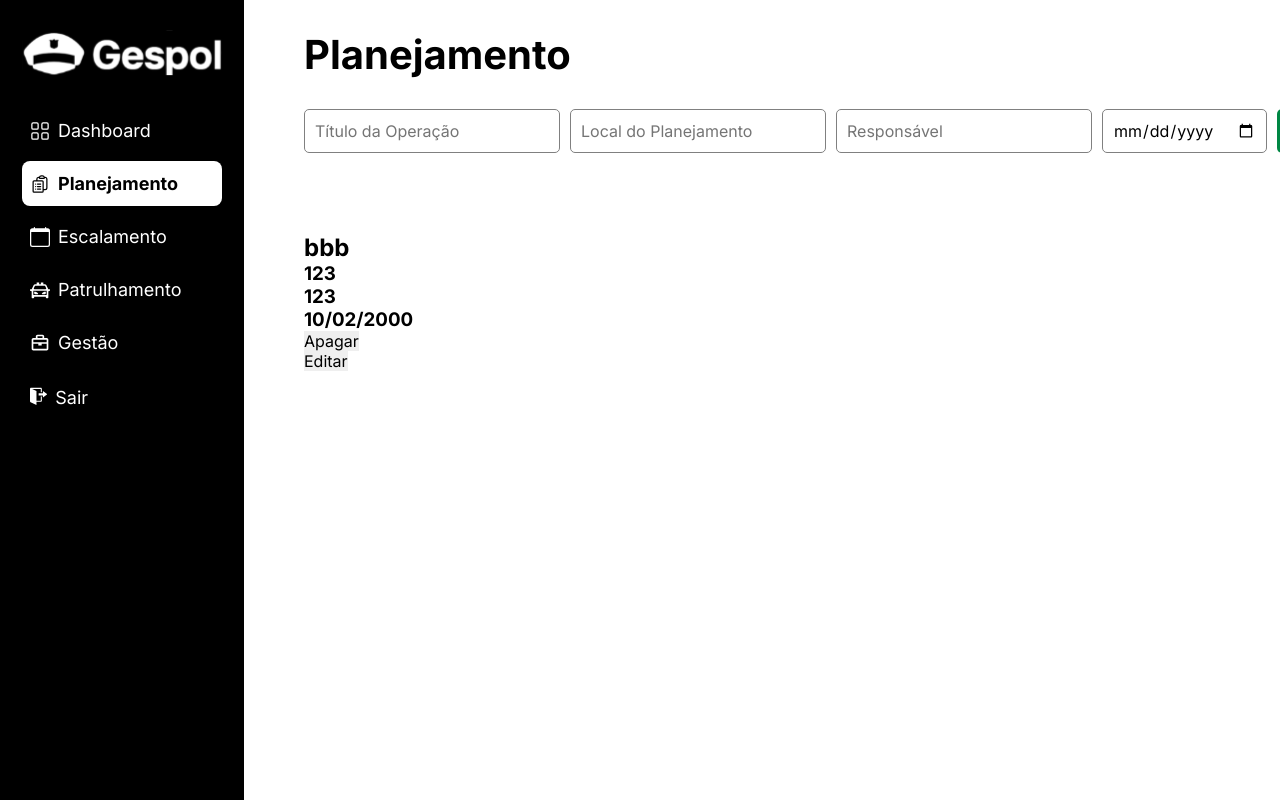
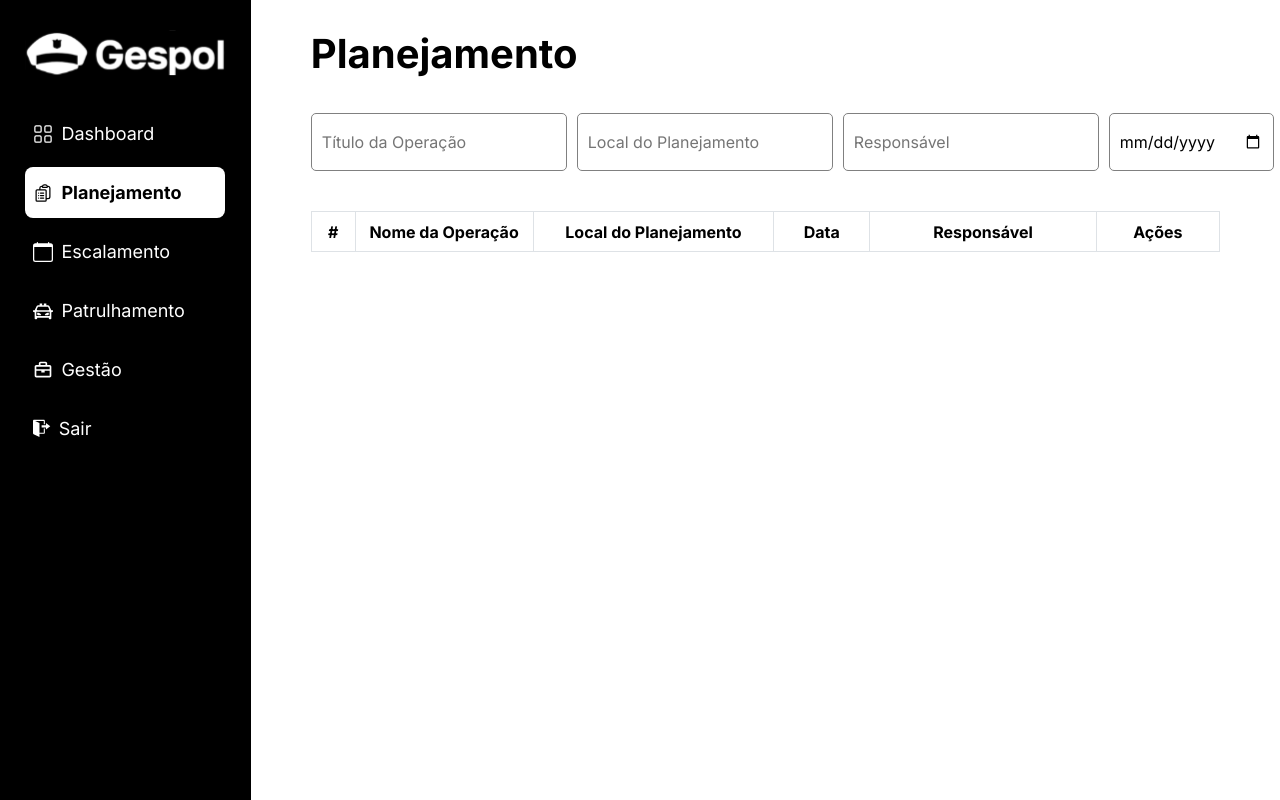
Before and after one commit to xbozo/gespol-system, a React (Vite) app: page /planning in a window 1280 px wide. Built offline with nearby package versions, Linux system fonts and the light colour scheme; data requests are answered from the project's data file.

Commit message:
feat: Made table structure and overall improvements on Plannings

```diff
--- a/db.json
+++ b/db.json
@@ -1,11 +1,3 @@
 {
-  "plannings": [
-    {
-      "title": "bbb",
-      "location": "123",
-      "date": "2000-02-10",
-      "responsible": "123",
-      "id": "006bceb2-d3e4-4528-b8e1-756bc8f4e803"
-    }
-  ]
+  "plannings": []
 }
--- a/package.json
+++ b/package.json
@@ -11,10 +11,13 @@
         "preview": "vite preview"
     },
     "dependencies": {
+        "@popperjs/core": "^2.11.8",
         "@types/uuid": "^9.0.4",
         "axios": "^1.5.0",
+        "bootstrap": "^5.3.2",
         "date-fns": "^2.30.0",
         "react": "^18.2.0",
+        "react-bootstrap": "^2.8.0",
         "react-dom": "^18.2.0",
         "react-icons": "^4.10.1",
         "react-router-dom": "^6.15.0",
--- a/src/components/PlanningItem/index.tsx
+++ b/src/components/PlanningItem/index.tsx
@@ -3,9 +3,17 @@ import { PlanningType } from "../../@types/PlanningType";
 
 import { PlanningActions } from "../../reducers/PlanningsReducer";
 import { dateFormatter } from "../../utils/dateFormatter";
+
+import { AiOutlineEye } from "react-icons/ai";
+import { BsPencil } from "react-icons/bs";
+import { FiTrash2 } from "react-icons/fi";
+import { toast } from "react-toastify";
+
+import { api } from "../../libs/axios";
 import * as C from "./styles";
 
 interface Props extends PlanningType {
+    totalLength: number;
     onDelete: (id: string) => void;
     dispatch: React.Dispatch<PlanningActions>;
 }
@@ -16,6 +24,7 @@ export function PlanningItem({
     responsible,
     date,
     id,
+    totalLength,
     onDelete,
     dispatch,
 }: Props) {
@@ -39,8 +48,26 @@ export function PlanningItem({
             editedResponsible.trim() === "" ||
             editedDate.trim() === ""
         ) {
-            alert("Preencha todos os campos.");
+            toast.error("Preencha corretamente todos os campos.", {
+                position: "top-right",
+                autoClose: 3000,
+                hideProgressBar: false,
+                closeOnClick: true,
+                pauseOnHover: true,
+                draggable: true,
+                progress: undefined,
+                theme: "light",
+            });
         } else {
+            const editedPlanning: PlanningType = {
+                title: editedTitle,
+                location: editedLocation,
+                date: editedDate,
+                responsible: editedResponsible,
+                id,
+            };
+
+            api.put(`/plannings/${id}`, editedPlanning).then(() => {
                 dispatch({
                     type: "editPlanning",
                     payload: {
@@ -51,20 +78,50 @@ export function PlanningItem({
                         id,
                     },
                 });
+            });
 
             setIsEditModalOpen(false);
+            setEditedTitle("");
+            setEditedLocation("");
+            setEditedResponsible("");
+            setEditedDate("");
         }
     }
 
     return (
-        <C.Container>
-            <h2>{title}</h2>
-            <h3>{location}</h3>
-            <h3>{responsible}</h3>
-            <h3>{formattedDate}</h3>
-            <button onClick={handleDeletePlanning}>Apagar</button>
-            <br />
-            <button onClick={() => setIsEditModalOpen(true)}>Editar</button>
+        <>
+            <C.TRow>
+                <th scope="row">{totalLength}</th>
+                <td>{title}</td>
+                <td>{location}</td>
+                <td>{formattedDate}</td>
+                <td>{responsible?.toUpperCase()}</td>
+                <td className="actions-td">
+                    <div className="edit-actions">
+                        <button id="visualizeButton">
+                            <div className="actionsimg-container">
+                                <AiOutlineEye />
+                            </div>
+                        </button>
+                        <button
+                            onClick={() => setIsEditModalOpen(true)}
+                            id="editButton"
+                        >
+                            <div className="actionsimg-container">
+                                <BsPencil />
+                            </div>
+                        </button>
+                        <button
+                            onClick={handleDeletePlanning}
+                            id="deleteButton"
+                        >
+                            <div className="actionsimg-container">
+                                <FiTrash2 />
+                            </div>
+                        </button>
+                    </div>
+                </td>
+            </C.TRow>
 
             {/* Edit modal and edit operation logic*/}
             {isEditModalOpen && (
@@ -119,6 +176,6 @@ export function PlanningItem({
                     </C.EditModalContainer>
                 </C.EditModalOverlay>
             )}
-        </C.Container>
+        </>
     );
 }
--- a/src/components/PlanningItem/styles.ts
+++ b/src/components/PlanningItem/styles.ts
@@ -1,14 +1,71 @@
 import styled from "styled-components";
 
-export const Container = styled.div`
+export const TRow = styled.tr`
     width: 100%;
-    height: 12rem;
     color: #000;
     margin-top: 3rem;
 
-    h1 {
-        font-weight: bold;
-        font-size: 40px;
+    td {
+        text-align: center;
+        vertical-align: middle;
+        padding: 0.5rem 0;
+        font-weight: 500;
+    }
+
+    .actions-td {
+        width: 10%;
+    }
+
+    .edit-actions {
+        display: flex;
+        justify-content: center;
+        gap: 0.5rem;
+
+        button {
+            width: 3.5rem;
+            height: 3.5rem;
+            border-radius: 8px;
+
+            &:hover {
+                opacity: 0.7;
+            }
+        }
+
+        .actionsimg-container {
+            display: flex;
+            align-items: center;
+            justify-content: center;
+
+            svg {
+                height: 1.7rem;
+                width: 1.7rem;
+                font-weight: bold;
+            }
+        }
+    }
+
+    #visualizeButton {
+        border: 1px solid #007bff;
+
+        svg {
+            color: #007bff;
+        }
+    }
+
+    #editButton {
+        border: 1px solid #f6be2c;
+
+        svg {
+            color: #f6be2c;
+        }
+    }
+
+    #deleteButton {
+        border: 1px solid red;
+
+        svg {
+            color: red;
+        }
     }
 `;
 
@@ -25,7 +82,7 @@ export const EditModalOverlay = styled.div`
 `;
 
 export const EditModalContainer = styled.div`
-    background-color: transparent;
+    background-color: transparent !important;
     max-width: 70rem;
     max-height: 100%;
     width: 100%;
--- a/src/main.tsx
+++ b/src/main.tsx
@@ -1,10 +1,14 @@
 import React from "react";
 import ReactDOM from "react-dom/client";
 import { RouterList } from "./Router";
+
+import { ToastContainer } from "react-toastify";
+import "react-toastify/dist/ReactToastify.css";
 import { GlobalStyle } from "./styles/global";
 
 ReactDOM.createRoot(document.getElementById("root")!).render(
     <React.StrictMode>
+        <ToastContainer />
         <GlobalStyle />
         <RouterList />
     </React.StrictMode>
--- a/src/pages/Dashboard/styles.ts
+++ b/src/pages/Dashboard/styles.ts
@@ -10,7 +10,7 @@ export const Container = styled.div`
 
 export const Content = styled.section`
     width: 100%;
-    margin-left: 6rem;
+    padding: 0 6rem;
     display: flex;
     flex-direction: column;
     max-height: 100vh;
--- a/src/pages/Patrulhamento/styles.ts
+++ b/src/pages/Patrulhamento/styles.ts
@@ -10,7 +10,7 @@ export const Container = styled.div`
 
 export const Content = styled.section`
     width: 100%;
-    margin-left: 6rem;
+    padding: 0 6rem;
     display: flex;
     flex-direction: column;
     max-height: 100vh;
--- a/src/pages/Planejamento/index.tsx
+++ b/src/pages/Planejamento/index.tsx
@@ -1,22 +1,26 @@
 import { useEffect, useReducer, useState } from "react";
 import { v4 as uuidv4 } from "uuid";
+
+import { api } from "../../libs/axios";
+import { PlanningsReducer } from "../../reducers/PlanningsReducer";
 
 import { PlanningType } from "../../@types/PlanningType";
 
 import { Header } from "../../components/Header";
 import { PlanningItem } from "../../components/PlanningItem";
 import { Title } from "../../components/Title";
-import { api } from "../../libs/axios";
-import { PlanningsReducer } from "../../reducers/PlanningsReducer";
+
+import "bootstrap/dist/css/bootstrap.min.css";
+import { toast } from "react-toastify";
 import * as C from "./styles";
 
 export function Planejamento() {
     const [plannings, dispatch] = useReducer(PlanningsReducer, []);
 
     const [titleInput, setTitleInput] = useState<string>("");
-    const [locationNameInput, setLocationNameInput] = useState<string>("");
+    const [locationInput, setLocationInput] = useState<string>("");
     const [responsibleInput, setResponsibleInput] = useState<string>("");
-    const [dateInput, setDateInput] = useState("");
+    const [dateInput, setDateInput] = useState<string>("");
 
     useEffect(() => {
         api.get<PlanningType[]>("/plannings").then((response) => {
@@ -30,17 +34,26 @@ export function Planejamento() {
     function handleAddPlanning() {
         if (
             titleInput.trim() === "" ||
-            locationNameInput.trim() === "" ||
+            locationInput.trim() === "" ||
             responsibleInput.trim() === "" ||
             dateInput.trim() === ""
         ) {
-            alert("Preencha corretamente todos os campos.");
+            toast.error("Preencha corretamente todos os campos.", {
+                position: "top-right",
+                autoClose: 3000,
+                hideProgressBar: false,
+                closeOnClick: true,
+                pauseOnHover: true,
+                draggable: true,
+                progress: undefined,
+                theme: "light",
+            });
             return;
         }
 
         const newPlanning: PlanningType = {
             title: titleInput,
-            location: locationNameInput,
+            location: locationInput,
             date: dateInput,
             responsible: responsibleInput,
             id: uuidv4(),
@@ -54,7 +67,7 @@ export function Planejamento() {
         });
 
         setTitleInput("");
-        setLocationNameInput("");
+        setLocationInput("");
         setResponsibleInput("");
         setDateInput("");
     }
@@ -80,23 +93,27 @@ export function Planejamento() {
                     <input
                         type="text"
                         placeholder="Título da Operação"
+                        value={titleInput}
                         onChange={(e) => setTitleInput(e.target.value)}
                         className="crud-input"
                     />
                     <input
                         type="text"
                         placeholder="Local do Planejamento"
-                        onChange={(e) => setLocationNameInput(e.target.value)}
+                        value={locationInput}
+                        onChange={(e) => setLocationInput(e.target.value)}
                         className="crud-input"
                     />
                     <input
                         type="text"
                         placeholder="Responsável"
+                        value={responsibleInput}
                         onChange={(e) => setResponsibleInput(e.target.value)}
                         className="crud-input"
                     />
                     <input
                         type="date"
+                        value={dateInput}
                         onChange={(e) => setDateInput(e.target.value)}
                         className="crud-input"
                     />
@@ -107,20 +124,33 @@ export function Planejamento() {
                         Adicionar Operação
                     </button>
                 </div>
-                <div className="plannings-list">
+                <C.PlanningsTable striped bordered hover responsive>
+                    <thead>
+                        <tr>
+                            <th scope="col">#</th>
+                            <th scope="col">Nome da Operação</th>
+                            <th scope="col">Local do Planejamento</th>
+                            <th scope="col">Data</th>
+                            <th scope="col">Responsável</th>
+                            <th scope="col">Ações</th>
+                        </tr>
+                    </thead>
+                    <tbody>
                         {plannings.map((item, index) => (
                             <PlanningItem
-                            key={index}
+                                key={item.id}
                                 title={item.title}
                                 location={item.location}
                                 responsible={item.responsible}
                                 date={item.date}
                                 id={item.id}
+                                totalLength={index + 1}
                                 onDelete={handleDeletePlanning}
                                 dispatch={dispatch}
                             />
                         ))}
-                </div>
+                    </tbody>
+                </C.PlanningsTable>
             </C.Content>
         </C.Container>
     );
--- a/src/pages/Planejamento/styles.ts
+++ b/src/pages/Planejamento/styles.ts
@@ -1,3 +1,4 @@
+import Table from "react-bootstrap/Table";
 import styled from "styled-components";
 
 export const Container = styled.div`
@@ -9,7 +10,7 @@ export const Container = styled.div`
 
 export const Content = styled.section`
     width: 100%;
-    margin-left: 6rem;
+    padding: 0 6rem;
     display: flex;
     flex-direction: column;
     max-height: 100vh;
@@ -44,3 +45,18 @@ export const Content = styled.section`
         gap: 10px;
     }
 `;
+
+export const PlanningsTable = styled(Table)`
+    max-width: 144rem;
+    width: 100%;
+    margin-top: 4rem;
+    color: rgb(39 39 42);
+
+    th {
+        height: 4rem;
+        width: 2rem;
+        font-weight: bold;
+        text-align: center;
+        vertical-align: middle;
+    }
+`;
--- a/src/utils/dateFormatter.ts
+++ b/src/utils/dateFormatter.ts
@@ -1,10 +1,19 @@
 export function dateFormatter(dataISO: string) {
+    if (typeof dataISO !== "string") {
+        return dataISO;
+    }
+
     const parts = dataISO.split("-");
 
     if (parts.length === 3) {
-        const year = parts[0];
+        let year = parseInt(parts[0]);
         const month = parts[1];
         const day = parts[2];
+
+        if (year > 2030) {
+            const actualYear = new Date().getFullYear();
+            year = actualYear;
+        }
 
         const dataFormatada = `${day}/${month}/${year}`;
 
```
Also changed, not shown: 2 other files (tests, documents, lock files or other folders). Lines whose indentation alone changed are shown as unchanged.
